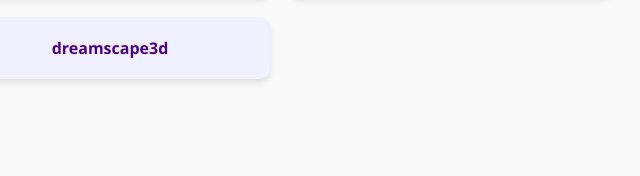
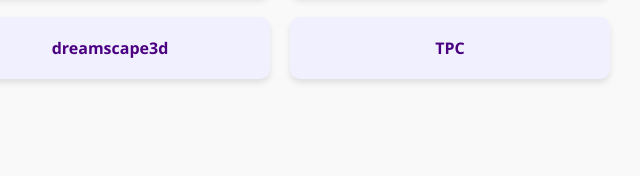
Before and after one commit to Yash-devloper/Portfolio, a plain HTML site: page index.html in a window 1280 px wide. Shown: the part 1902-2078 px from the top of the page, 530-1170 px from the left. Drawn offline with Linux system fonts and the light colour scheme.

Commit message:
Update index.html

```diff
--- a/index.html
+++ b/index.html
@@ -2,7 +2,7 @@
 <html lang="en">
 <head>
   <meta charset="UTF-8" />
-  <title>Nidhi Shukla | Portfolio</title>
+  <title>Yash Sharma | Portfolio</title>
   <meta name="viewport" content="width=device-width, initial-scale=1.0" />
   <link rel="stylesheet" href="https://cdnjs.cloudflare.com/ajax/libs/font-awesome/6.5.0/css/all.min.css" integrity="sha512-..." crossorigin="anonymous" referrerpolicy="no-referrer" />
   <style>
@@ -125,6 +125,7 @@
     <div class="project-card"><a href="https://jagmaworldschool.com/" target="_blank">jagmaworldschool</a></div>
     <div class="project-card"><a href="https://kamcochewfood.com/" target="_blank">kamcochewfood</a></div>
     <div class="project-card"><a href="https://dreamscape3d.in/" target="_blank">dreamscape3d</a></div>
+    <div class="project-card"><a href="https://tpc.yep.education/" target="_blank">TPC</a></div>
   </div>
 </section>
 
```
